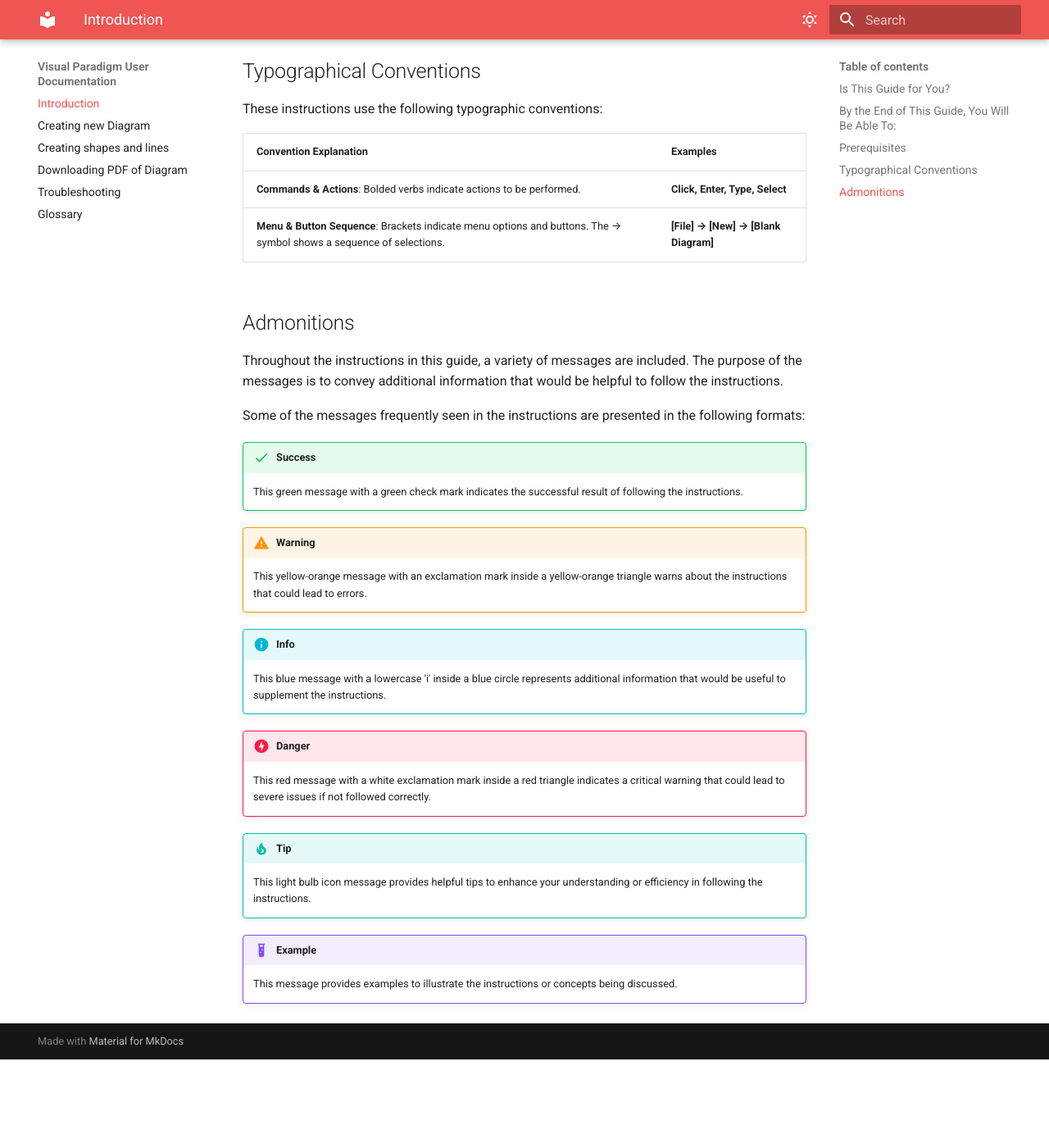
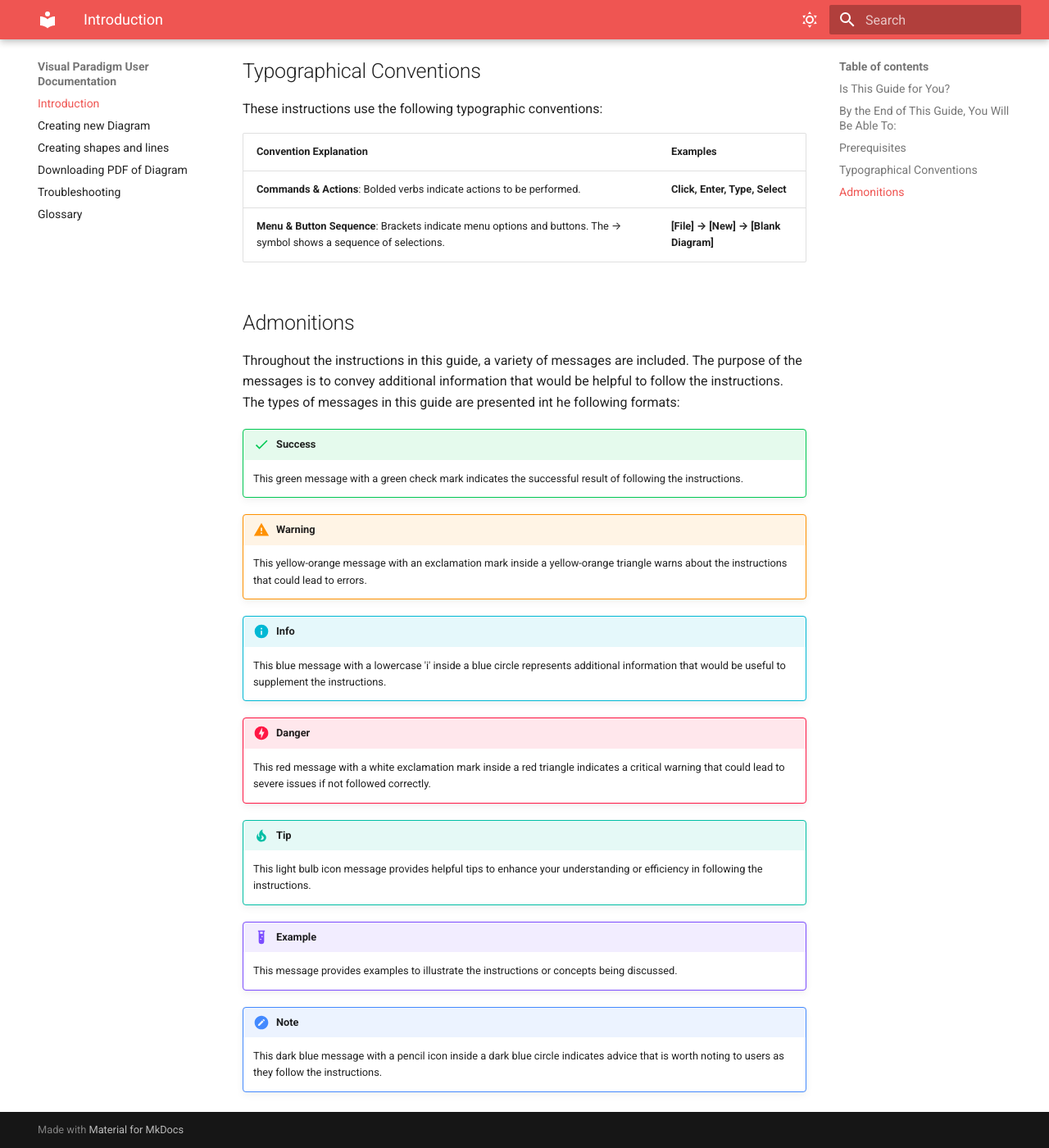
Before and after one commit to vik061/Visual-Paradigm-User-Documentation, an MkDocs documentation site: the page built from docs/index.md, in a window 1280 px wide and 1400 px high, scrolled down 1015 px. Shown: the whole window at 82% size. Built offline with MkDocs 1.6.1 and Material for MkDocs 9.7.7, drawn with Linux system fonts in a browser that asks for light colours; before the commit the page ends 2307 px from its top, so only the background shows below that.

Commit message:
Modify Admonitions text, add note message

```diff
--- a/docs/index.md
+++ b/docs/index.md
@@ -35,9 +35,7 @@
 
 ## Admonitions
 
-Throughout the instructions in this guide, a variety of messages are included. The purpose of the messages is to convey additional information that would be helpful to follow the instructions.
-
-Some of the messages frequently seen in the instructions are presented in the following formats:
+Throughout the instructions in this guide, a variety of messages are included. The purpose of the messages is to convey additional information that would be helpful to follow the instructions. The types of messages in this guide are presented int he following formats:
 
 !!! success
     This green message with a green check mark indicates the successful result of following the instructions.
@@ -56,3 +54,6 @@
 
 !!! example
     This message provides examples to illustrate the instructions or concepts being discussed.
+
+!!! note
+    This dark blue message with a pencil icon inside a dark blue circle indicates advice that is worth noting to users as they follow the instructions.
```
